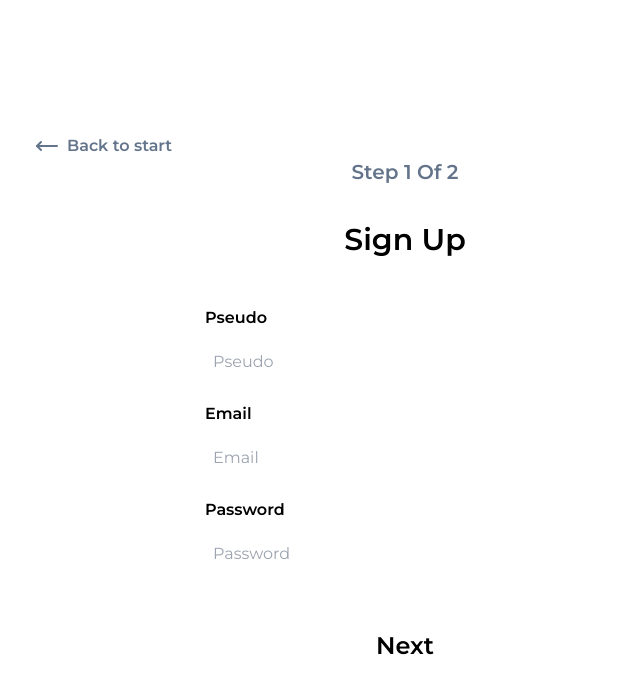
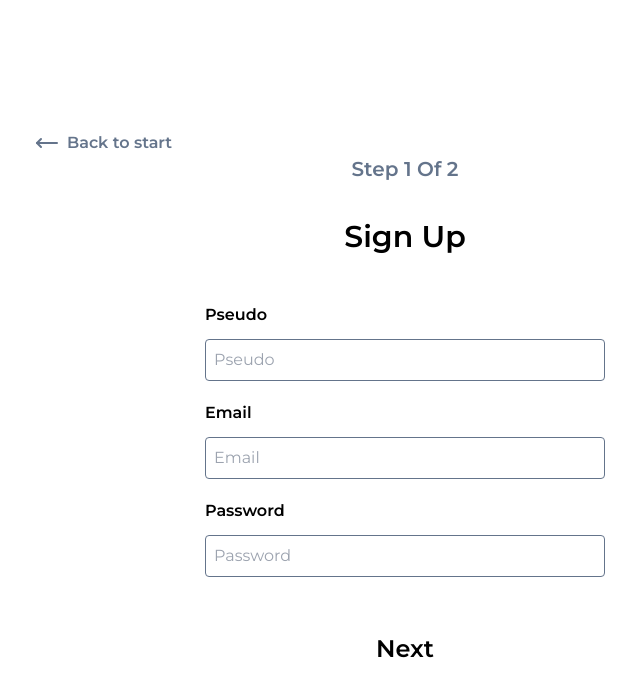
Before and after one commit to mickaelrebeau/MusicMate, a React (Vite) app in the folder frontend/: page /signup in a window 1280 px wide. Shown: the top 696 px of the page, without its empty margins (235-875 px from the left). Built offline with nearby package versions, Linux system fonts and the light colour scheme.

Commit message:
♻️ refacto: update auth forms

```diff
--- a/frontend/src/components/forms/formSignup.tsx
+++ b/frontend/src/components/forms/formSignup.tsx
@@ -33,7 +33,9 @@ export function FormSignUp({ register, user, setUser, errors }: Props) {
           )}
           <input
             {...register('pseudo')}
-            className="rounded p-2"
+            className={`border rounded p-2 ${
+              errors.pseudo ? 'border-red-500 text-red-500' : 'border-slate-500'
+            }`}
             id="pseudo"
             type="text"
             name="pseudo"
@@ -54,7 +56,9 @@ export function FormSignUp({ register, user, setUser, errors }: Props) {
           )}
           <input
             {...register('email')}
-            className="rounded p-2"
+            className={`border rounded p-2 ${
+              errors.email ? 'border-red-500 text-red-500' : 'border-slate-500'
+            }`}
             id="email"
             type="email"
             name="email"
@@ -75,7 +79,11 @@ export function FormSignUp({ register, user, setUser, errors }: Props) {
           )}
           <input
             {...register('password')}
-            className="rounded p-2"
+            className={`border rounded p-2 ${
+              errors.password
+                ? 'border-red-500 text-red-500'
+                : 'border-slate-500'
+            }`}
             id="password"
             type="password"
             name="password"
--- a/frontend/src/pages/auth/LoginPage.tsx
+++ b/frontend/src/pages/auth/LoginPage.tsx
@@ -12,7 +12,16 @@ const schema = z.object({
   password: z
     .string()
     .min(8, { message: 'Must be 8 or more characters long' })
-      .max(20, { message: 'Must be 20 or fewer characters long' }),
+    .refine((value) => /[A-Z]/.test(value), {
+      message: 'Password must contain at least one uppercase letter',
+    })
+    .refine((value) => /[0-9]/.test(value), {
+      message: 'Password must contain at least one digit',
+    })
+    .refine((value) => /[!@#$%^&*]/.test(value), {
+      message:
+        'Password must contain at least one special character (!@#$%^&*)',
+    }),
 });
 
 export type UserLogin = z.infer<typeof schema>;
@@ -76,16 +85,11 @@ export function Login() {
              <label className="font-semibold mb-1" htmlFor="email">
                Email
              </label>
-                  {errors.email && (
-                     <span className="text-red-500 text-right">
-                        {errors.email.message}
-                     </span>
-                  )}
              <input
                {...register('email')}
+               className="border rounded p-2 border-slate-500"
+               id="email"
                type="email"
-                     className="rounded p-2"
-                     id="email"
                name="email"
                placeholder="Email"
                onChange={onChange}
@@ -98,14 +102,20 @@ export function Login() {
              </label>
              <input
                {...register('password')}
+               className="border rounded p-2 border-slate-500"
+               id="password"
                type="password"
-                     className="rounded p-2"
-                     id="password"
                name="password"
                placeholder="Password"
                onChange={onChange}
              />
            </div>
+
+           {(errors.password, errors.email) && (
+             <span className="text-red-500 text-left">
+               Email or password incorrect
+             </span>
+           )}
 
            <button
              className="px-10 py-1 mt-4 rounded text-2xl font-semibold hover:bg-gradient-to-r from-indigo-600 to-purple-400 hover:shadow-2xl hover:shadow-indigo-500/50"
--- a/frontend/src/pages/auth/SignUpPage.tsx
+++ b/frontend/src/pages/auth/SignUpPage.tsx
@@ -12,12 +12,24 @@ const schema = z.object({
   pseudo: z
     .string()
     .min(3, { message: 'Must be 3 or more characters long' })
-    .max(20, { message: 'Must be 20 or fewer characters long' }),
+    .max(20, { message: 'Must be 20 or fewer characters long' })
+    .refine((value) => /^[a-zA-Z0-9]+$/.test(value), {
+      message: 'Pseudo can only contain letters and numbers',
+    }),
   email: z.string().email({ message: 'Invalid email address' }),
   password: z
     .string()
     .min(8, { message: 'Must be 8 or more characters long' })
-    .max(20, { message: 'Must be 20 or fewer characters long' }),
+    .refine((value) => /[A-Z]/.test(value), {
+      message: 'Password must contain at least one uppercase letter',
+    })
+    .refine((value) => /[0-9]/.test(value), {
+      message: 'Password must contain at least one digit',
+    })
+    .refine((value) => /[!@#$%^&*]/.test(value), {
+      message:
+        'Password must contain at least one special character (!@#$%^&*)',
+    }),
   genres: z.array(z.string()),
 });
 
```
Lines whose indentation alone changed are shown as unchanged.
